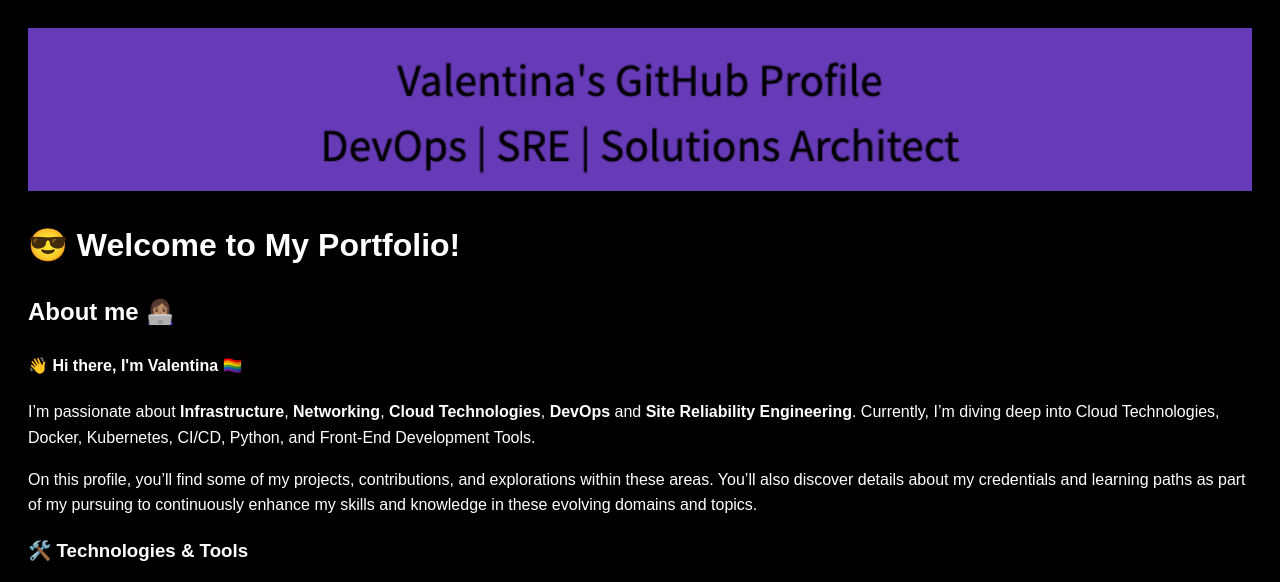
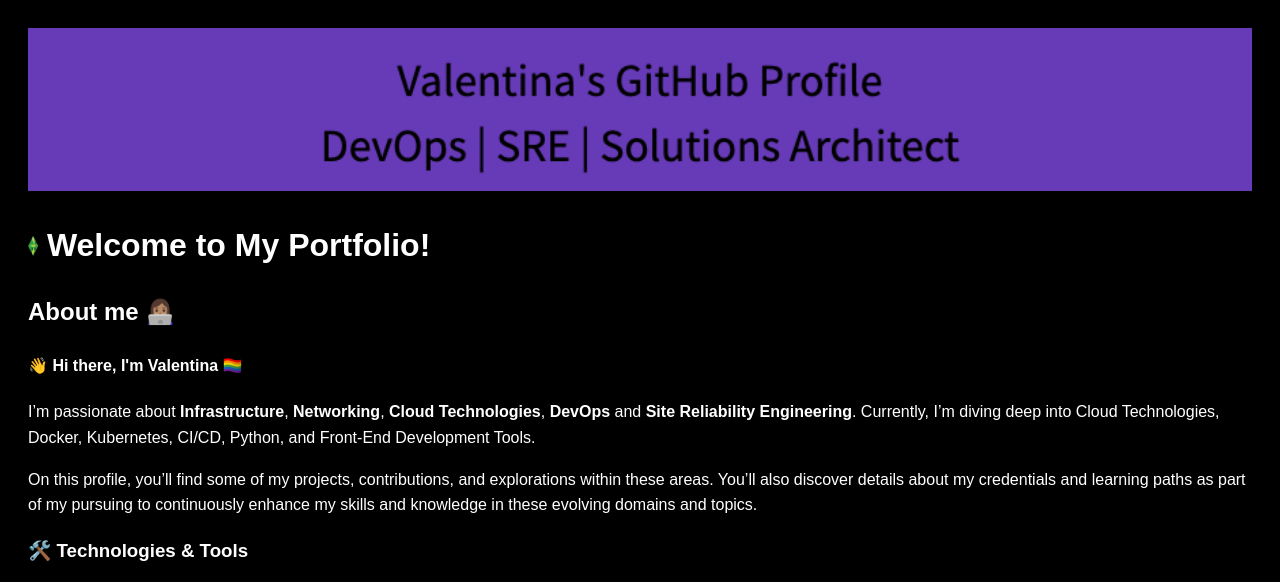
Before and after one commit to vmunozvaleria/vmunozvaleria, a plain HTML site: page docs/index.html in a window 1280 px wide. Shown: the top 582 px of the page. Drawn offline with Linux system fonts and the light colour scheme.

Commit message:
Update index.html

```diff
--- a/docs/index.html
+++ b/docs/index.html
@@ -40,8 +40,7 @@
       <img src="https://raw.githubusercontent.com/vmunozvaleria/vmunozvaleria/main/docs/img/header-image.png" alt="Header Image">
     </a>
   </header>
-
-  <h1>😎 Welcome to My Portfolio!</h1>
+  <h1> <img src="https://raw.githubusercontent.com/vmunozvaleria/vmunozvaleria/main/docs/img/plumbob.png" alt="plumbob" width="10"> Welcome to My Portfolio!</h1>
 
   <h2>About me 👩🏽‍💻</h2>
 
```
